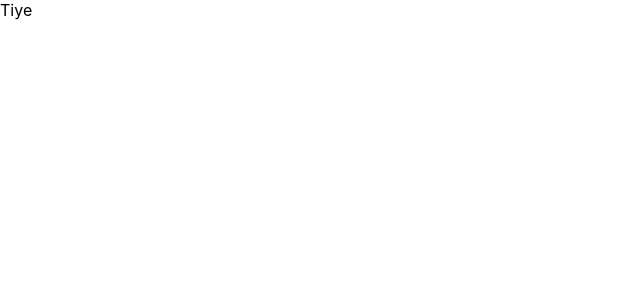
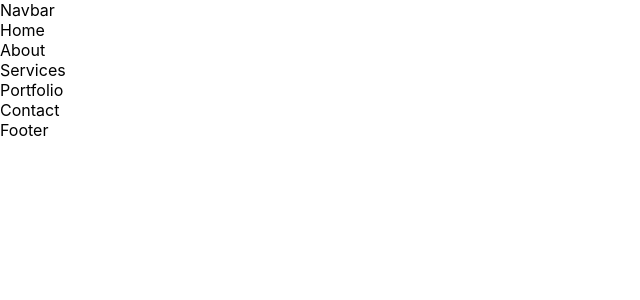
Before and after one commit to ThibaMahlezana/Tiye-Website-in-React, a React (Create React App) app in the folder client/: page / in a window 1280 px wide. Shown: the top 300 px of the page, without its empty margins (0-640 px from the left). Built offline with nearby package versions, Linux system fonts and the light colour scheme.

Commit message:
Website structure setup

```diff
--- a/client/src/App.js
+++ b/client/src/App.js
@@ -1,8 +1,21 @@
+import Navbar from "./components/Navbar";
+import Home from "./pages/Home";
+import About from "./pages/About";
+import Services from "./pages/Services";
+import Portfolio from "./pages/Portfolio";
+import Contact from "./pages/Contact";
+import Footer from "./components/Footer";
 
 function App() {
   return (
     <div>
-      Tiye
+      <Navbar />
+      <Home />
+      <About />
+      <Services />
+      <Portfolio />
+      <Contact />
+      <Footer />
     </div>
   );
 }
--- /dev/null
+++ b/client/src/components/Footer.js
@@ -0,0 +1,7 @@
+import React from 'react'
+
+export default function Footer() {
+  return (
+    <div>Footer</div>
+  )
+}
--- /dev/null
+++ b/client/src/components/Navbar.js
@@ -0,0 +1,7 @@
+import React from 'react'
+
+export default function Navbar() {
+  return (
+    <div>Navbar</div>
+  )
+}
--- /dev/null
+++ b/client/src/pages/About.js
@@ -0,0 +1,7 @@
+import React from 'react'
+
+export default function About() {
+  return (
+    <div>About</div>
+  )
+}
--- /dev/null
+++ b/client/src/pages/Contact.js
@@ -0,0 +1,7 @@
+import React from 'react'
+
+export default function Contact() {
+  return (
+    <div>Contact</div>
+  )
+}
--- /dev/null
+++ b/client/src/pages/Home.js
@@ -0,0 +1,7 @@
+import React from 'react'
+
+export default function Home() {
+  return (
+    <div>Home</div>
+  )
+}
--- /dev/null
+++ b/client/src/pages/Portfolio.js
@@ -0,0 +1,7 @@
+import React from 'react'
+
+export default function Portfolio() {
+  return (
+    <div>Portfolio</div>
+  )
+}
--- /dev/null
+++ b/client/src/pages/Services.js
@@ -0,0 +1,7 @@
+import React from 'react'
+
+export default function Services() {
+  return (
+    <div>Services</div>
+  )
+}
```
